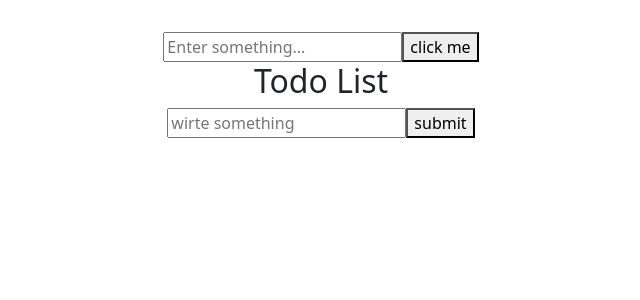
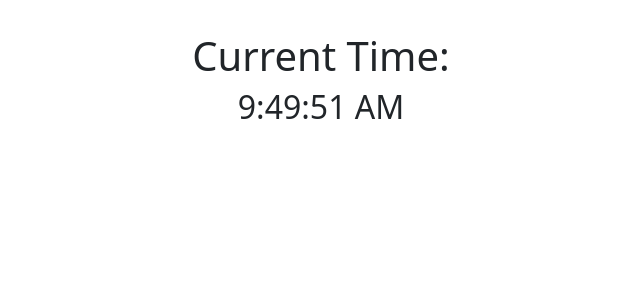
Before and after one commit to yadhukrishna-1/React, a React (Vite) app: page / in a window 1280 px wide. Shown: the top 300 px of the page, without its empty margins (319-959 px from the left). Built offline with nearby package versions, Linux system fonts and the light colour scheme.

Commit message:
React component with using useEffect

```diff
--- a/src/App.jsx
+++ b/src/App.jsx
@@ -12,6 +12,11 @@ import SimpleLogin from './SimpleLogin'
 import DataOnclick from "./DataOnclick"
 import ProfileEditor from './ProfileEditor'
 import TodoList from './TodoList';
+// 23-07-2025
+import Mycomponent from './Mycomponent'
+import User from './User'
+import Counters from './Counters'
+import LiveClock from './LiveClock'
 
 function App() {
   const [count, setCount] = useState(0)
@@ -27,12 +32,20 @@ function App() {
 
 {/* 22-07-2025 */}
 
+      {/* <Input />
+      <SimpleLogin />
+      <DataOnclick />
+      <ProfileEditor />
+      <TodoList/> */}
 
-      {/* <Input /> */}
-      {/* <SimpleLogin /> */}
-      <DataOnclick />
-      {/* <ProfileEditor /> */}
-      <TodoList/>
+
+{/* 23-07-2025 */}
+
+{/* <Mycomponent/> */}
+{/* <User/> */}
+{/* <Counters/> */}
+<LiveClock/>
+
 
     </div>
   )
--- /dev/null
+++ b/src/Counters.jsx
@@ -0,0 +1,22 @@
+import React, { useEffect, useState } from 'react'
+
+const Counters = () => {
+
+    const [count, setCount] = useState(0);
+
+    // useEffect runs after render
+    useEffect(()=> {console.log(`Counter updated to: ${count}`);
+    document.title = `count : ${count}` ;
+    } ,[10]); // dependency array - runs only when count changes
+
+
+  return (
+    <div>
+      <h2>counter : {count}</h2>
+
+      <button onClick={()=> setCount(count+1)}>Increment</button>
+    </div>
+  )
+}
+
+export default Counters
--- /dev/null
+++ b/src/LiveClock.jsx
@@ -0,0 +1,24 @@
+import React, { useEffect, useState } from 'react'
+
+const LiveClock = () => {
+
+ const [time, setTime] = useState(new Date().toLocaleTimeString());
+
+  useEffect(() => {
+    const timer = setInterval(() => {
+      setTime(new Date().toLocaleTimeString());
+    }, 1000); // update every second
+
+    // Clean up the interval when the component unmounts
+    return () => clearInterval(timer);
+  }, []);
+
+  return (
+    <div>
+      <h1>Current Time:</h1>
+      <h2>{time}</h2>
+    </div>
+  );
+};
+
+export default LiveClock
--- /dev/null
+++ b/src/Mycomponent.jsx
@@ -0,0 +1,17 @@
+import React, { useEffect } from 'react'
+
+const Mycomponent = () => {
+
+    useEffect(() => {console.log("component mounted or updated");}
+    , []
+    )
+
+
+  return (
+    <div>
+      <h1>Hello react</h1>
+    </div>
+  )
+}
+
+export default Mycomponent
--- /dev/null
+++ b/src/User.jsx
@@ -0,0 +1,24 @@
+import React, { useEffect, useState } from 'react'
+
+const User = () => {
+
+    const [users, setUser] = useState([])
+
+useEffect(() => {
+    fetch('https://jsonplaceholder.typicode.com/users')
+      .then(response => response.json())
+      .then(json => setUser(json))
+},[])
+
+  return (
+    <div>
+      <ul>
+        {users.map(bla => (
+            <li key={bla.id}> {bla.name}</li>
+        ))}
+      </ul>
+    </div>
+  )
+}
+
+export default User
--- a/src/main.jsx
+++ b/src/main.jsx
@@ -5,7 +5,8 @@ import App from './App.jsx'
 
 
 createRoot(document.getElementById('root')).render(
-  <StrictMode>
-    <App />
-  </StrictMode>,
+  // <StrictMode>
+  //   <App />
+  // </StrictMode>,
+  <App />
 )
```
